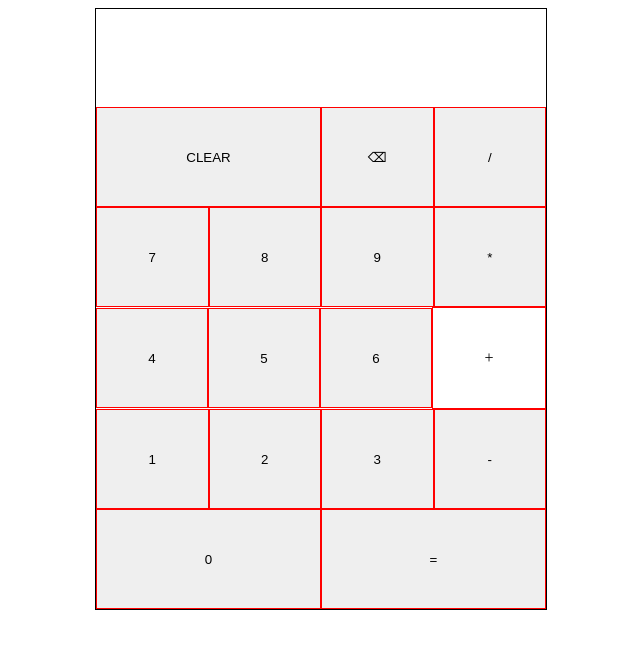
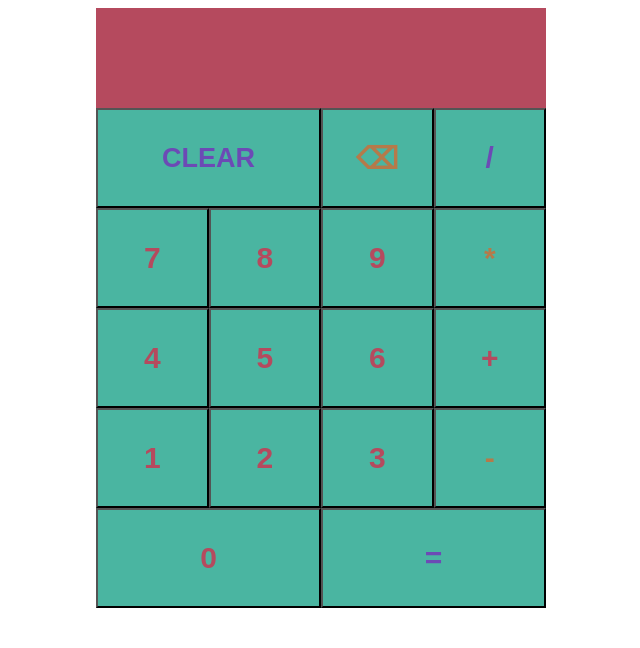
Before and after one commit to alefgomes0/Calculator, a plain HTML site: page index.html in a window 1280 px wide. Shown: the whole page, without its empty margins (319-959 px from the left). Drawn offline with Linux system fonts and the light colour scheme.

Commit message:
Add more CSS

```diff
--- a/calculator.js
+++ b/calculator.js
@@ -93,8 +93,9 @@ function eraseNumber(number) {
 }
 
 function elementsInPlace() {
+  let topElements = topNumber.textContent.trim().split(" ", 2).length
   if (topNumber.textContent.includes(operation)
-  && bottomNumber.textContent != "") {
+  && bottomNumber.textContent != "" && topElements == 2) {
     return true;
   }
   else {
@@ -155,7 +156,7 @@ calculatorOperators.forEach((sign) => {
 
 result.addEventListener("click", () => {
   if (operationMade != true && elementsInPlace() === true) {
-    if (resultOperation === undefined) {
+    if (resultOperation === undefined || resultOperation === null) {
       resultOperation = firstNumbers;
     };
     showFirstResult(resultOperation, operation, displayNumbers);
--- a/index.html
+++ b/index.html
@@ -24,19 +24,19 @@
         <button class="cell number">7</button>
         <button class="cell number">8</button>
         <button class="cell number">9</button>
-        <button class="cell operator">*</button>
+        <button class="cell operator multiplication">*</button>
       </div>
       <div class="row">
         <button class="cell number">4</button>
         <button class="cell number">5</button>
         <button class="cell number">6</button>
-        <dbuttoniv class="cell operator">+</button>
+        <button class="cell operator plus">+</button>
       </div>
       <div class="row">
         <button class="cell number">1</button>
         <button class="cell number">2</button>
         <button class="cell number">3</button>
-        <button class="cell operator">-</button>
+        <button class="cell operator minus">-</button>
       </div>
       <div class="row">
         <button class="cell number">0</button>
--- a/styles.css
+++ b/styles.css
@@ -1,5 +1,7 @@
 html {
   box-sizing: border-box;
+  font-family: "Roboto", Helvetica, sans-serif;
+  color: #4AB5A1;
 }
 
 .calculator-wrapper {
@@ -11,7 +13,6 @@ html {
 .calculator {
   display: flex;
   flex-direction: column;
-  border: 1px solid black;
   width: 450px;
   height: 600px;
 }
@@ -43,11 +44,13 @@ html {
   display: flex;
   justify-content: center;
   align-items: center;
-  border: 1px solid red;
   width: 100px;
   height: 100px;
   flex-grow: 1;
-  cursor: pointer;
+}
+
+.cell:hover {
+  background-color: #3fc0b9;
 }
 
 .clear {
@@ -59,7 +62,73 @@ html {
   flex-grow: 0.2;
 }
 
+.former-number {
+  font-size: 24px;
+  font-weight: 500;
+}
+
 .current-number {
-  font-size: 28px;
-  font-weight: 600;
+  font-size: 36px;
+  font-weight: 800;
 }
+
+button {
+  background-color: #4AB5A1;
+}
+
+.number,
+.backspace {
+  font-size: 30px;
+  font-weight: 900;
+}
+
+.clear {
+  font-size: 27px;
+  font-weight: 800;
+}
+
+.division,
+.multiplication,
+.plus,
+.minus,
+.equals {
+  font-size: 30px;
+  font-weight: 900;
+}
+
+
+.calculator {
+  background-color: #B54A5E;
+}
+
+.division {
+  color: #6C4AB5;
+}
+
+.multiplication {
+  color: #B57A4A;
+}
+
+.plus {
+  color: #B54A5E;
+}
+
+.minus {
+  color: #B57A4A;
+}
+
+.equals {
+  color: #6C4AB5;
+}
+
+.number {
+  color: #B54A5E;
+}
+
+.clear {
+  color: #6C4AB5;
+}
+
+.backspace {
+  color: #B57A4A;
+}
```
